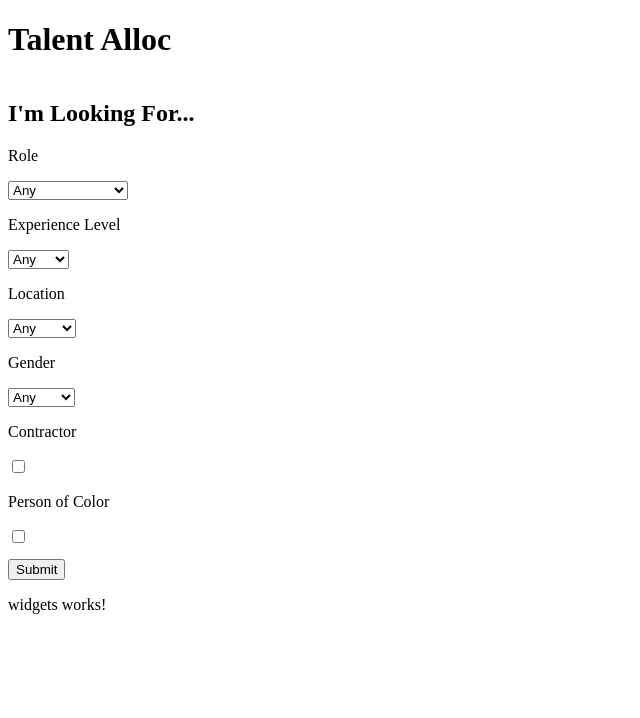
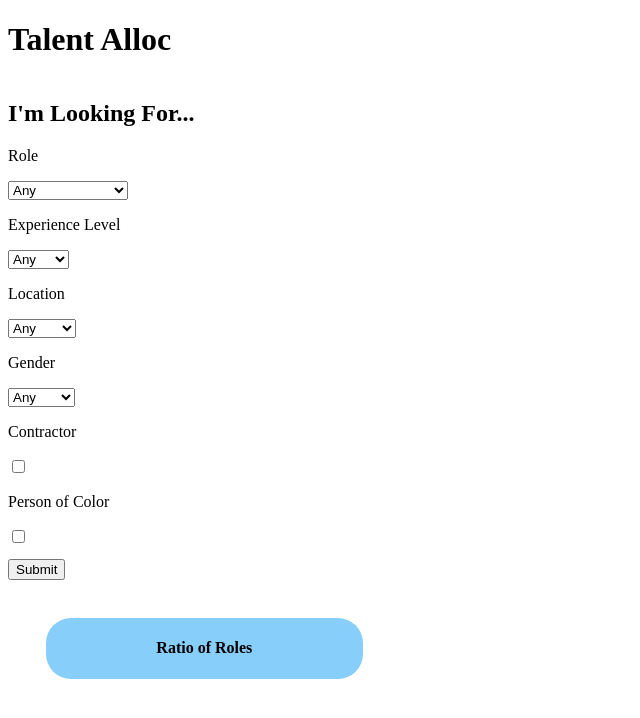
Before and after one commit to jackcurtin/team7_frontend, an Angular app in the folder hackathon-frontend-angular/: page / in a window 1280 px wide. Shown: the top 718 px of the page, without its empty margins (0-640 px from the left). Built offline with nearby package versions, Linux system fonts and the light colour scheme; no server answers.

Commit message:
basic CSS style for widgets

```diff
--- a/hackathon-frontend-angular/src/app/widgets/widgets.component.css
+++ b/hackathon-frontend-angular/src/app/widgets/widgets.component.css
@@ -0,0 +1,13 @@
+#widget_grid{
+  margin: 3%;
+  display: grid;
+  grid-template-rows: 1fr 1fr;
+  grid-template-columns: 1fr 1fr 1fr;
+  grid-gap: 10%;
+}
+
+.widget{
+  text-align: center;
+  background-color: lightskyblue;
+  border-radius: 25px;
+}
--- a/hackathon-frontend-angular/src/app/widgets/widgets.component.html
+++ b/hackathon-frontend-angular/src/app/widgets/widgets.component.html
@@ -1,5 +1,9 @@
-<p>widgets works!</p>
+<section id="widget_grid">
+  <div class="widget">
+    <h4>Ratio of Roles</h4>
+    <p>{{roleRatio}}</p>
+  </div>
+  <div>
 
-<div>
-  <p>{{roleRatio}}</p>
-</div>
+  </div>
+</section>
--- a/hackathon-frontend-angular/src/app/widgets/widgets.component.ts
+++ b/hackathon-frontend-angular/src/app/widgets/widgets.component.ts
@@ -43,7 +43,7 @@ export class WidgetsComponent implements OnInit {
     });
     let gcd = this.widgetsService.gcd_more_than_two_numbers([engineers, uX, pM]);
     console.log(gcd);
-    this.roleRatio = `${engineers / gcd} : ${uX / gcd} : ${pM / gcd}`;
+    this.roleRatio = `${engineers / gcd} Engineers : ${uX / gcd} UX : ${pM / gcd} Project Managers`;
   }
 
 }
```
